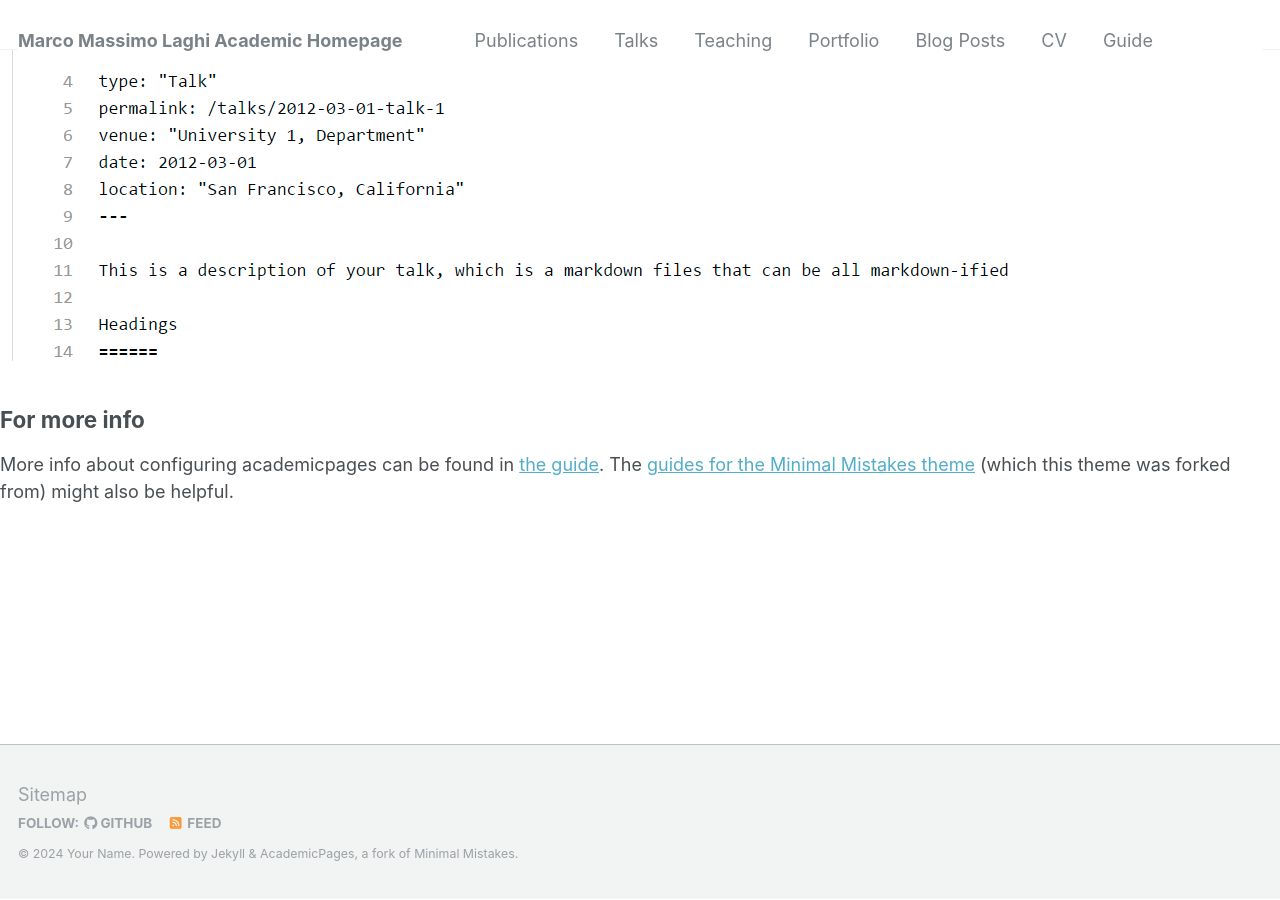
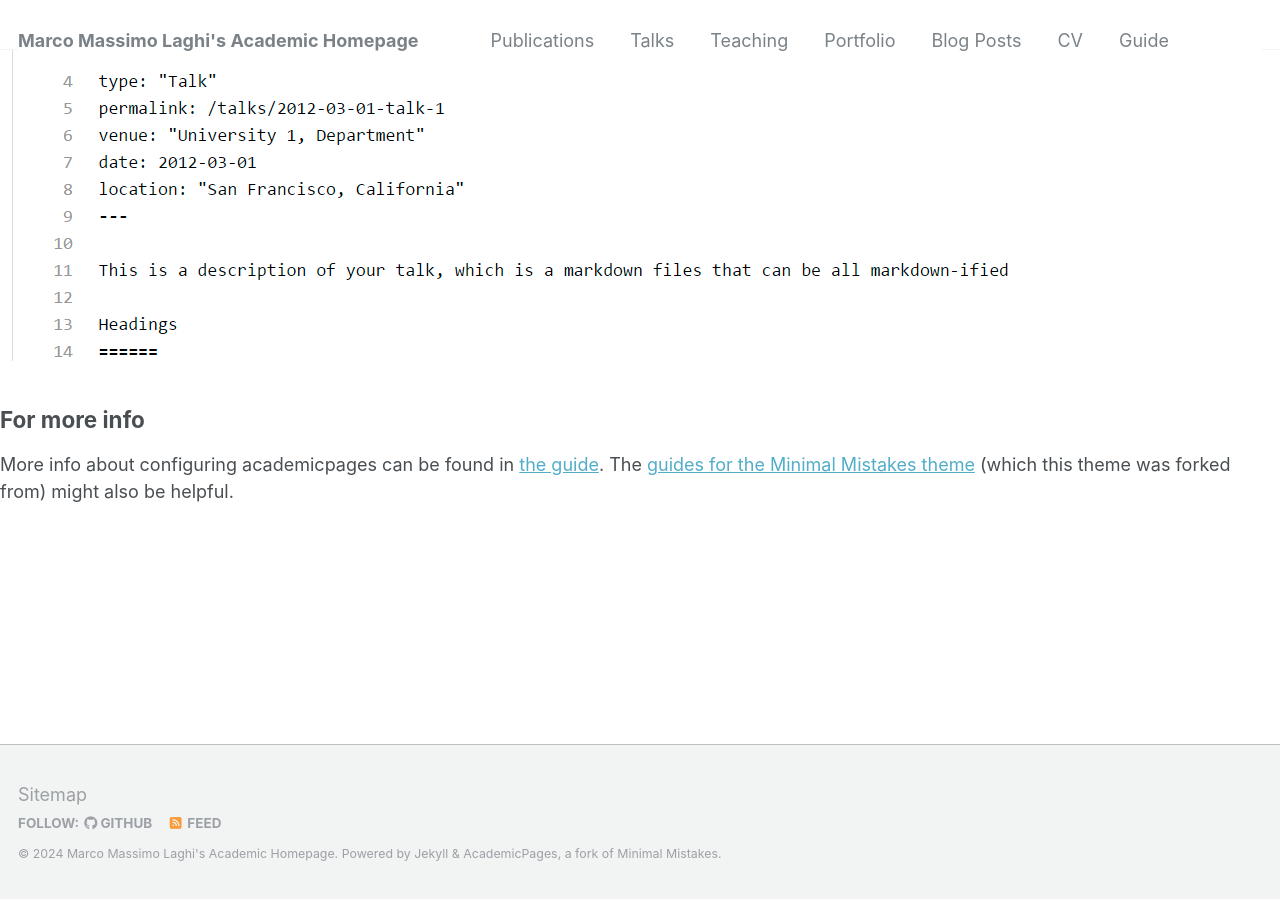
Before and after one commit to marcomlaghi/marcomlaghi.github.io, a Jekyll site: the page built from _pages/about.md, in a window 1280 px wide and 900 px high, scrolled down 1988 px. Built offline with Jekyll 4.4.1, drawn with Linux system fonts in a browser that asks for light colours; our own code applies the rules of GitHub Pages for plain Markdown files.

Commit message:
Update _config.yml

```diff
--- a/_config.yml
+++ b/_config.yml
@@ -8,11 +8,10 @@
 
 # Basic Site Settings
 locale                   : "en-US"
-title                    : "Marco Massimo Laghi Academic Homepage"
+title                    : "Marco Massimo Laghi's Academic Homepage"
 title_separator          : "-"
-name                     : &name "Your Name"
 description              : &description "personal description"
-url                      : https://academicpages.github.io # the base hostname & protocol for your site e.g. "https://mmistakes.github.io"
+url                      : https://marcomlaghi.github.io/ # the base hostname & protocol for your site e.g. "https://mmistakes.github.io"
 baseurl                  : "" # the subpath of your site, e.g. "/blog"
 repository               : "academicpages/academicpages.github.io"
 
```
